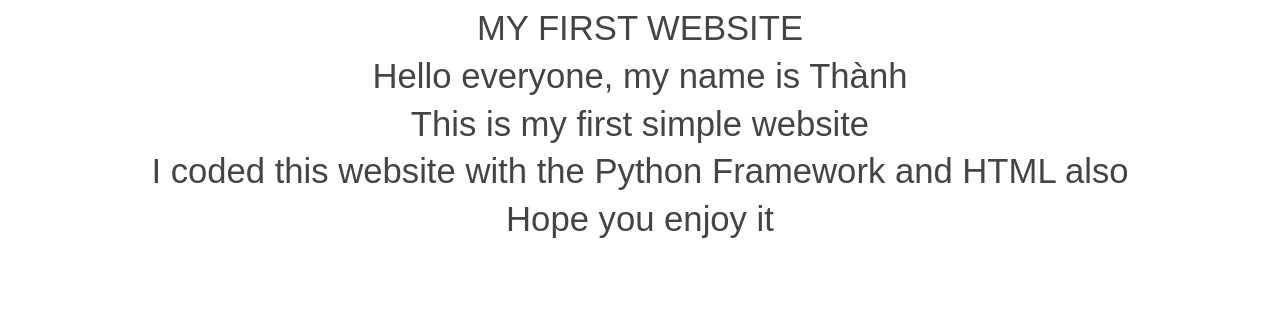
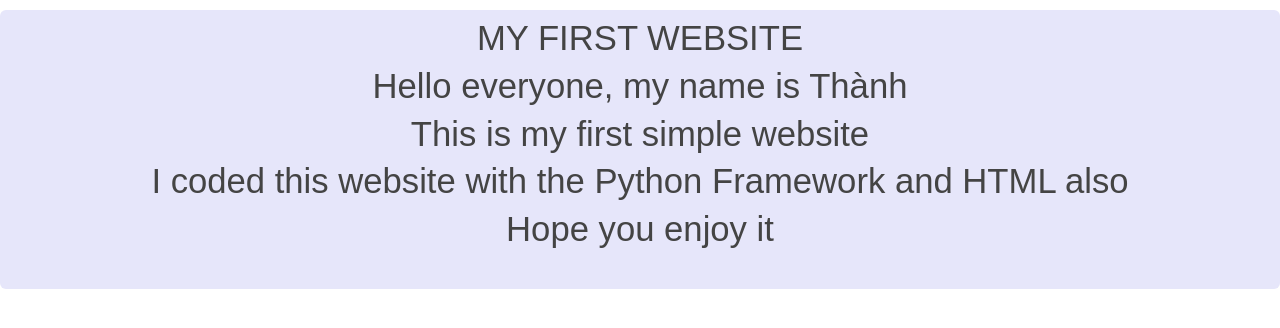
Before and after one commit to tuanthanhnguyen/tuanthanhngyen.github.io, a Flask app: template templates/home.html in a window 1280 px wide. Shown: the part 35-363 px from the top of the page. Run offline with Flask 2, Linux system fonts and the light colour scheme; the template is opened without the code that fills it, so the values that code supplies are empty.

Commit message:
Update main.css

```diff
--- a/static/css/main.css
+++ b/static/css/main.css
@@ -24,7 +24,7 @@ text-decoration: none;
 }
  div.home { padding: 10px 0 30px 0; background-color: #E6E6FA; -webkit-border-radius: 6px; -moz-border-radius: 6px; border-radius: 6px;
 }
- div.homepage { padding: 10px 0 30px 0; background-color: #E6E6FA; -webkit-border-radius: 6px; -moz-border-radius: 6px; border-radius: 6px;
+ div.WordSection1 { padding: 10px 0 30px 0; background-color: #E6E6FA; -webkit-border-radius: 6px; -moz-border-radius: 6px; border-radius: 6px;
 }
 
 div.about { padding: 10px 0 30px 0; background-color: #E6E6FA; -webkit-border-radius: 6px; -moz-border-radius: 6px; border-radius: 6px;
```
